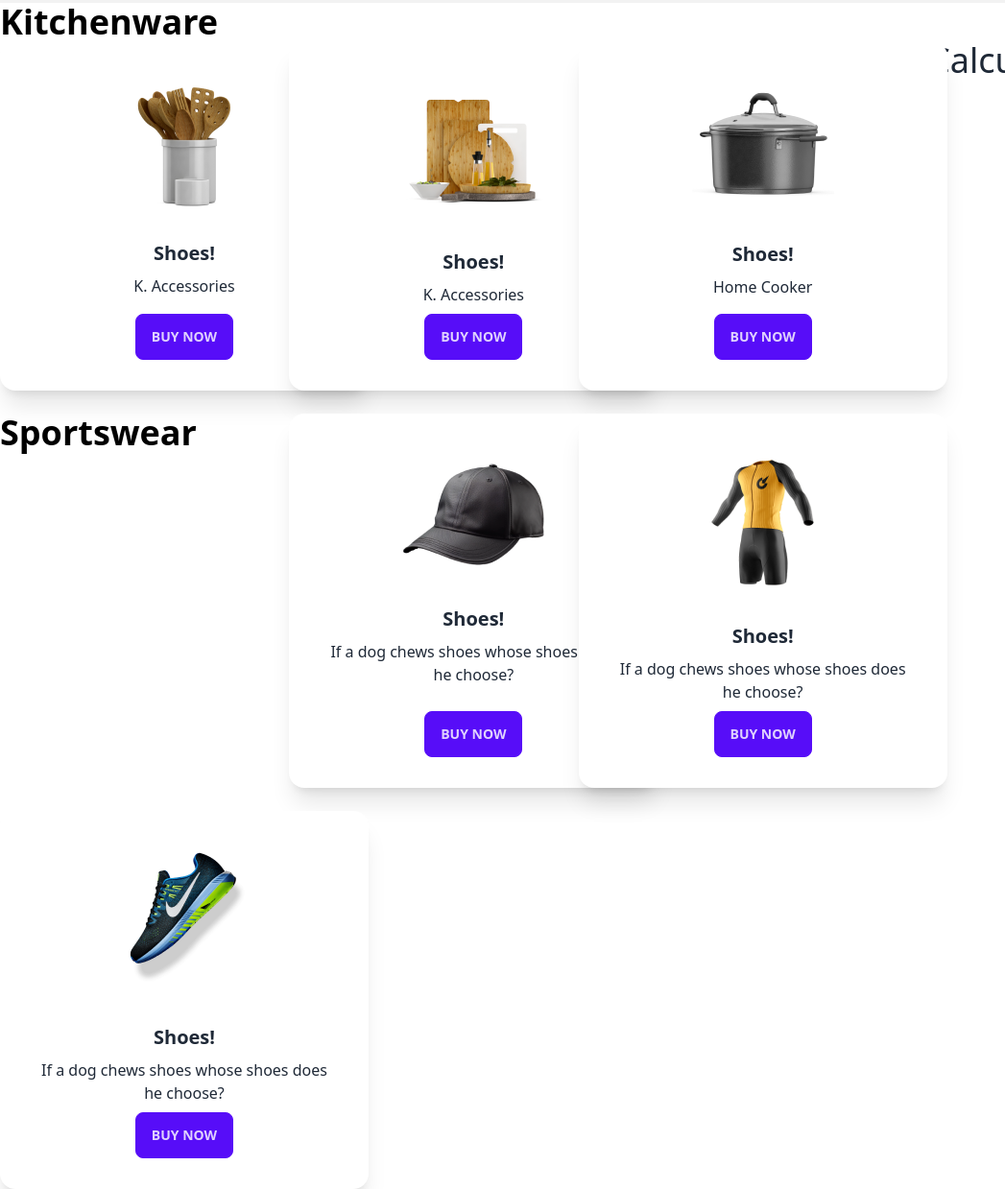
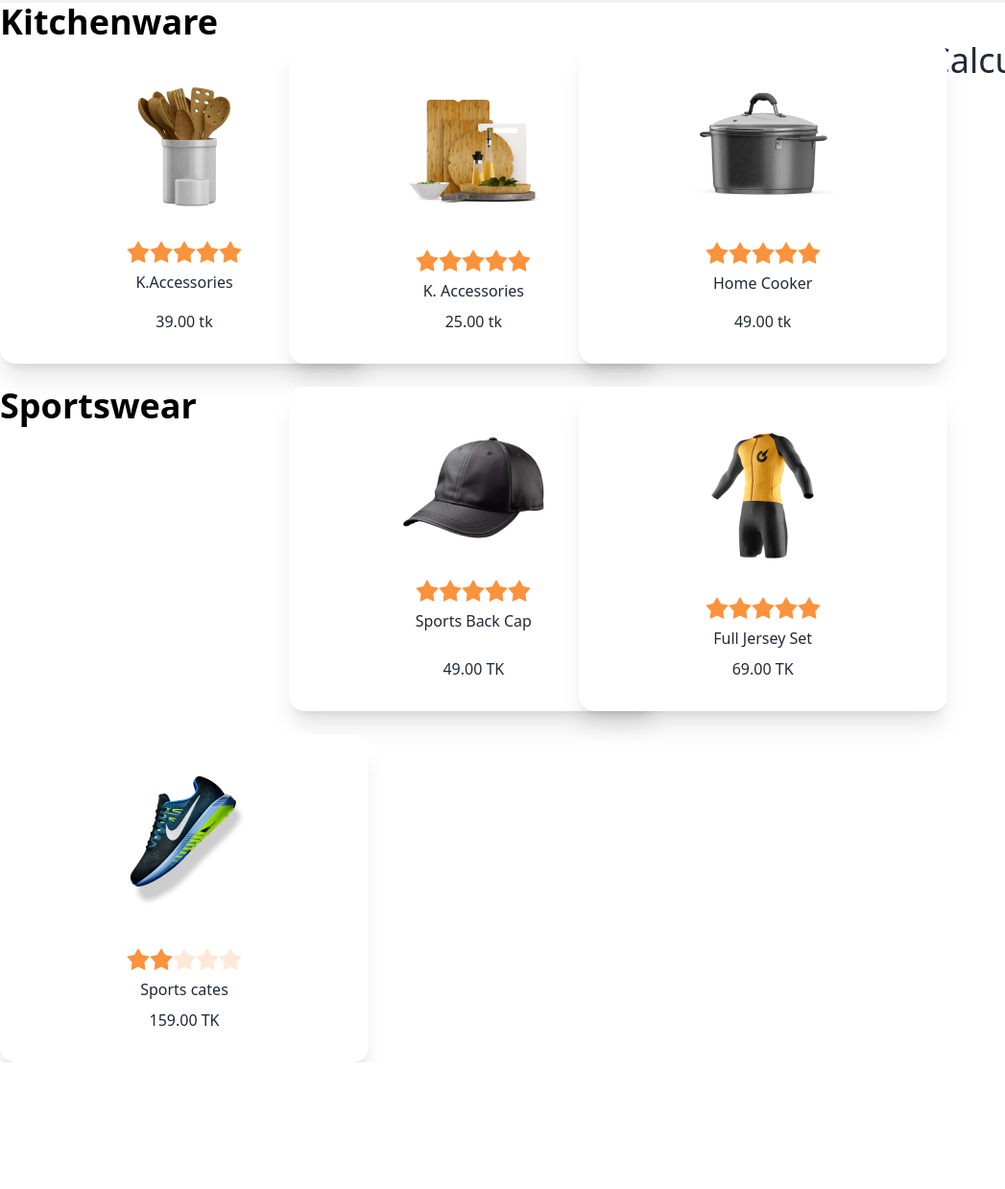
Before and after one commit to puspitabhattacharjee/summer-sale, a plain HTML site: page index.html in a window 1280 px wide. Shown: the part 797-2036 px from the top of the page at 96% size, without its empty margins (0-1047 px from the left). After the commit the page ends 1904 px from the top, so only its background shows below. Drawn offline with nearby package versions, Linux system fonts and the light colour scheme.

Commit message:
second commit

```diff
--- a/index.html
+++ b/index.html
@@ -29,11 +29,12 @@
         </header>
 
         <main>
-
-            <!-- main container -->
+          <div>
             <h2 class="font-bold text-4xl text-black">Kitchenware</h2>
+          </div>
+              <!-- main container -->
             <div class="flex flex-col lg:flex-row">
-                <!-- shape container -->
+                <!-- prod1 container -->
                 <div class="flex-1 grid grid-cols-1 md:grid-cols-2 lg:grid-cols-3 gap-6">
                     <!-- Triangle card -->
                     <div class="card w-96 bg-base-100 shadow-xl">
@@ -41,78 +42,114 @@
                           <img src="images\prod1.png" alt="Shoes" class="rounded-xl" />
                         </figure>
                         <div class="card-body items-center text-center">
-                          <h2 class="card-title">Shoes!</h2>
-                          <p>K. Accessories</p>
+                          <div class="rating">
+                            <input type="radio" name="rating-2" class="mask mask-star-2 bg-orange-400" />
+                            <input type="radio" name="rating-2" class="mask mask-star-2 bg-orange-400" />
+                            <input type="radio" name="rating-2" class="mask mask-star-2 bg-orange-400" checked/>
+                            <input type="radio" name="rating-2" class="mask mask-star-2 bg-orange-400" />
+                            <input type="radio" name="rating-2" class="mask mask-star-2 bg-orange-400" />
+                          </div>
+                          <p>K.Accessories</p>
                           <div class="card-actions">
-                            <button class="btn btn-primary">Buy Now</button>
+                            <p>39.00 tk</p>
                           </div>
                         </div>
                       </div>
 
-                    <!-- Rectangle card -->
+                    <!-- prod2 card -->
                     <div class="card w-96 bg-base-100 shadow-xl">
                         <figure class="px-10 pt-10">
                           <img src="images\prod2.png" alt="Shoes" class="rounded-xl" />
                         </figure>
                         <div class="card-body items-center text-center">
-                          <h2 class="card-title">Shoes!</h2>
+                          <div class="rating">
+                            <input type="radio" name="rating-2" class="mask mask-star-2 bg-orange-400" />
+                            <input type="radio" name="rating-2" class="mask mask-star-2 bg-orange-400" checked />
+                            <input type="radio" name="rating-2" class="mask mask-star-2 bg-orange-400" />
+                            <input type="radio" name="rating-2" class="mask mask-star-2 bg-orange-400" />
+                            <input type="radio" name="rating-2" class="mask mask-star-2 bg-orange-400" />
+                          </div>
                           <p>K. Accessories</p>
                           <div class="card-actions">
-                            <button class="btn btn-primary">Buy Now</button>
+                            <p>25.00 tk</p>
                           </div>
                         </div>
                       </div>
 
-                    <!-- parallelogram card -->
+                    <!-- prod3 card -->
                     <div class="card w-96 bg-base-100 shadow-xl">
                         <figure class="px-10 pt-10">
                           <img src="images\prod3.png" alt="Shoes" class="rounded-xl" />
                         </figure>
                         <div class="card-body items-center text-center">
-                          <h2 class="card-title">Shoes!</h2>
+                          <div class="rating">
+                            <input type="radio" name="rating-2" class="mask mask-star-2 bg-orange-400" />
+                            <input type="radio" name="rating-2" class="mask mask-star-2 bg-orange-400" checked />
+                            <input type="radio" name="rating-2" class="mask mask-star-2 bg-orange-400" />
+                            <input type="radio" name="rating-2" class="mask mask-star-2 bg-orange-400" />
+                            <input type="radio" name="rating-2" class="mask mask-star-2 bg-orange-400" />
+                          </div>
                           <p>Home Cooker</p>
                           <div class="card-actions">
-                            <button class="btn btn-primary">Buy Now</button>
+                            <p>49.00 tk</p>
                           </div>
                         </div>
                       </div>
                      <h2 class="font-bold text-4xl text-black">Sportswear</h2>
-                    <!-- Ellipse card -->
+                    <!-- prod4 card -->
                     <div class="card w-96 bg-base-100 shadow-xl">
                         <figure class="px-10 pt-10">
                           <img src="images\prod4.png" alt="Shoes" class="rounded-xl" />
                         </figure>
                         <div class="card-body items-center text-center">
-                          <h2 class="card-title">Shoes!</h2>
-                          <p>If a dog chews shoes whose shoes does he choose?</p>
+                          <div class="rating">
+                            <input type="radio" name="rating-2" class="mask mask-star-2 bg-orange-400" />
+                            <input type="radio" name="rating-2" class="mask mask-star-2 bg-orange-400" checked />
+                            <input type="radio" name="rating-2" class="mask mask-star-2 bg-orange-400" />
+                            <input type="radio" name="rating-2" class="mask mask-star-2 bg-orange-400" />
+                            <input type="radio" name="rating-2" class="mask mask-star-2 bg-orange-400" />
+                          </div>
+                          <p>Sports Back Cap</p>
                           <div class="card-actions">
-                            <button class="btn btn-primary">Buy Now</button>
+                            <p>49.00 TK</p>
                           </div>
                         </div>
                       </div>
-                    <!-- second card -->
+                    <!-- prod5 card -->
                     <div class="card w-96 bg-base-100 shadow-xl">
                         <figure class="px-10 pt-10">
                           <img src="images\prod5.png" alt="Shoes" class="rounded-xl" />
                         </figure>
                         <div class="card-body items-center text-center">
-                          <h2 class="card-title">Shoes!</h2>
-                          <p>If a dog chews shoes whose shoes does he choose?</p>
+                          <div class="rating">
+                            <input type="radio" name="rating-2" class="mask mask-star-2 bg-orange-400" />
+                            <input type="radio" name="rating-2" class="mask mask-star-2 bg-orange-400" checked />
+                            <input type="radio" name="rating-2" class="mask mask-star-2 bg-orange-400" />
+                            <input type="radio" name="rating-2" class="mask mask-star-2 bg-orange-400" />
+                            <input type="radio" name="rating-2" class="mask mask-star-2 bg-orange-400" />
+                          </div>
+                          <p>Full Jersey Set</p>
                           <div class="card-actions">
-                            <button class="btn btn-primary">Buy Now</button>
+                            <p>69.00 TK</p>
                           </div>
                         </div>
                       </div>
-                    <!-- third card -->
+                    <!-- prod6 card -->
                     <div class="card w-96 bg-base-100 shadow-xl">
                         <figure class="px-10 pt-10">
                           <img src="images\prod6.png" alt="Shoes" class="rounded-xl" />
                         </figure>
                         <div class="card-body items-center text-center">
-                          <h2 class="card-title">Shoes!</h2>
-                          <p>If a dog chews shoes whose shoes does he choose?</p>
+                          <div class="rating">
+                            <input type="radio" name="rating-2" class="mask mask-star-2 bg-orange-400" />
+                            <input type="radio" name="rating-2" class="mask mask-star-2 bg-orange-400" checked />
+                            <input type="radio" name="rating-2" class="mask mask-star-2 bg-orange-400" />
+                            <input type="radio" name="rating-2" class="mask mask-star-2 bg-orange-400" />
+                            <input type="radio" name="rating-2" class="mask mask-star-2 bg-orange-400" />
+                          </div>
+                          <p>Sports cates</p>
                           <div class="card-actions">
-                            <button class="btn btn-primary">Buy Now</button>
+                            <p>159.00 TK</p>
                           </div>
                         </div>
                       </div>
```
